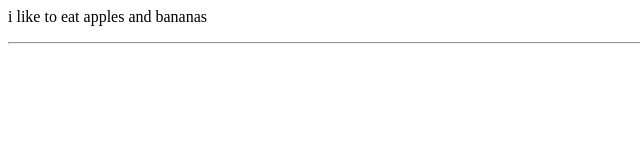
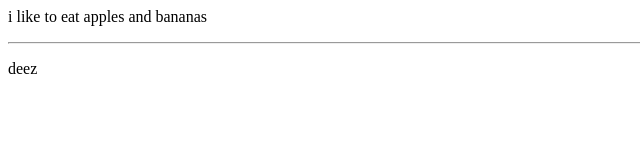
Before and after one commit to ZeeshanIsEpic/test, a plain HTML site: page index.html in a window 1280 px wide. Shown: the full height of the page, 0-640 px from the left. Drawn offline with Linux system fonts and the light colour scheme.

Commit message:
Update index.html

```diff
--- a/index.html
+++ b/index.html
@@ -1 +1,2 @@
 <p>i like to eat apples and bananas</p><hr>
+<p>deez</p>
```
